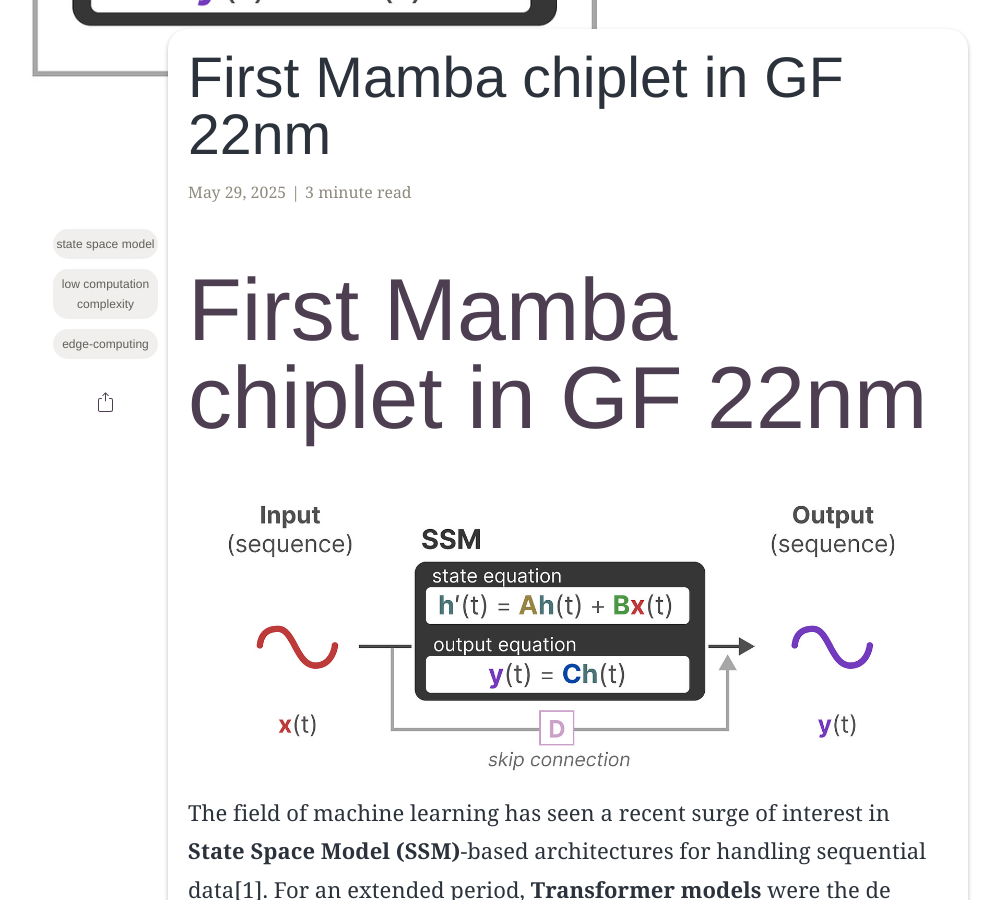
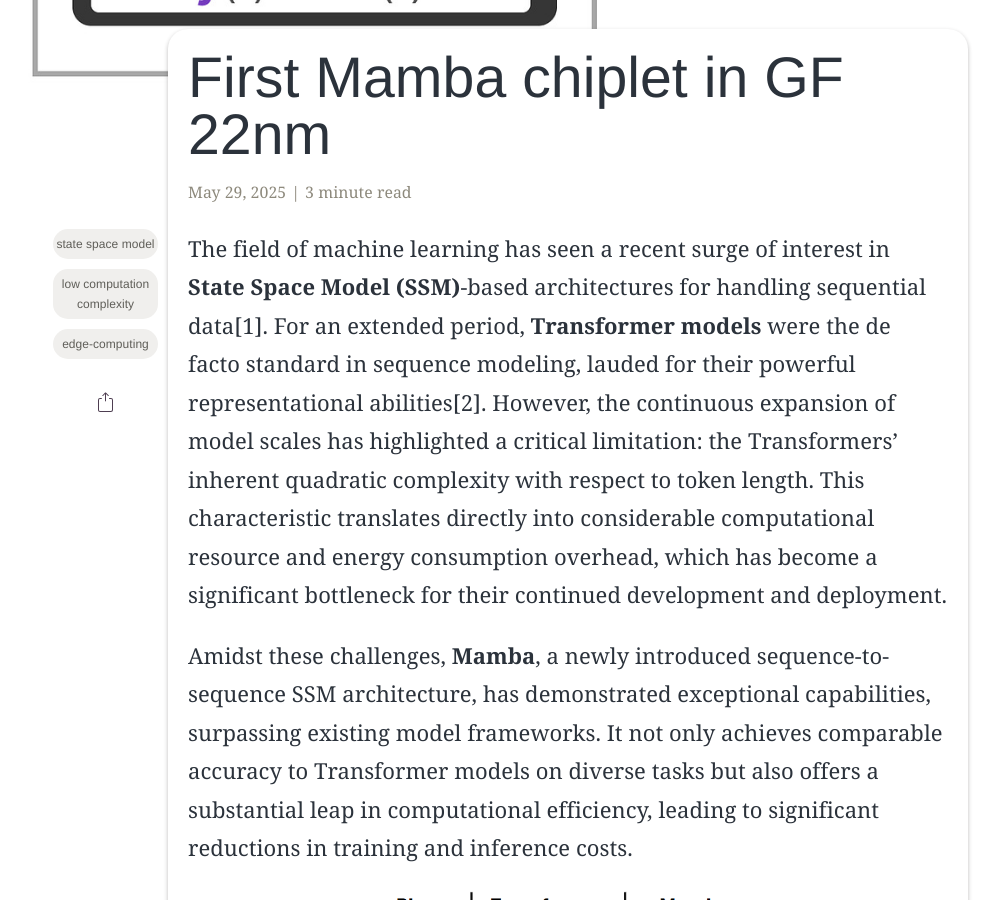
Before and after one commit to echip-from-elab/echip-from-elab.github.io, a Jekyll site: the page built from _posts/2021-03-24-starting-the-adventure.md, in a window 1280 px wide and 900 px high, scrolled down 458 px. Shown: the whole window, without its empty margins (72-1073 px from the left). Built offline with Jekyll 4.4.1, drawn with Linux system fonts in a browser that asks for light colours; some web fonts are replaced.

Commit message:
front page

```diff
--- a/_posts/2021-03-24-starting-the-adventure.md
+++ b/_posts/2021-03-24-starting-the-adventure.md
@@ -12,8 +12,8 @@ description: "Midlife career change: a disaster or an opportunity?"
 ---
 
 <!-- PDF generation  -->
-# First Mamba chiplet in GF 22nm
-![frontpage](https://github.com/echip-from-elab/echip-from-elab.github.io/blob/main/assets/img/posts/20210324/static_mamba.jpg?raw=true)
+<!-- # First Mamba chiplet in GF 22nm
+![frontpage](https://github.com/echip-from-elab/echip-from-elab.github.io/blob/main/assets/img/posts/20210324/static_mamba.jpg?raw=true) -->
 <!-- PDF generation  -->
 
 The field of machine learning has seen a recent surge of interest in **State Space Model (SSM)**-based architectures for handling sequential data[1]. For an extended period, **Transformer models** were the de facto standard in sequence modeling, lauded for their powerful representational abilities[2]. However, the continuous expansion of model scales has highlighted a critical limitation: the Transformers' inherent quadratic complexity with respect to token length. This characteristic translates directly into considerable computational resource and energy consumption overhead, which has become a significant bottleneck for their continued development and deployment.
@@ -43,7 +43,6 @@ The main contributions of this work are focused on:
 <br>
 When compared to Transformer and CNN models with similar modeling capacity, the proposed design exhibits higher energy efficiency and lower area overhead. A dedicated pipeline design implements the complex dataflow and scanning mechanism, which has been verified through front-end simulation. To achieve full ASIC verification and implementation, the designed accelerator successfully completed its first tape-out process in early May implemented in the GF 22nm technology node. The core design measures 0.5913 mm × 0.5917 mm. Our design for Mamba implementation operates at 100MHz with a 0.8V supply voltage, consuming a total power of 13.49mW.
 <br>
-<br>
 <div align="center">
   <img src="https://github.com/echip-from-elab/echip-from-elab.github.io/blob/main/assets/img/posts/20210324/layout.png?raw=true" width="300" height="300">
 </div>
```
Also changed, not shown: _posts/2021-04-20-From_Sensing_To_Heterogeneous_NoC.md (+2 -2 lines).
